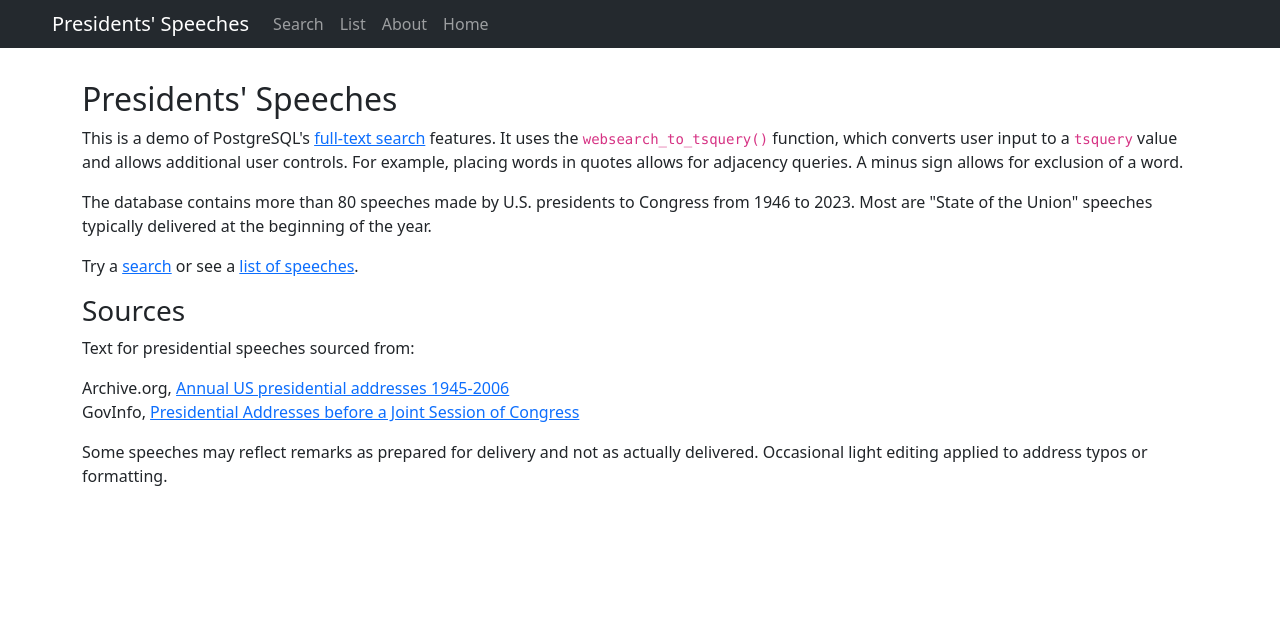
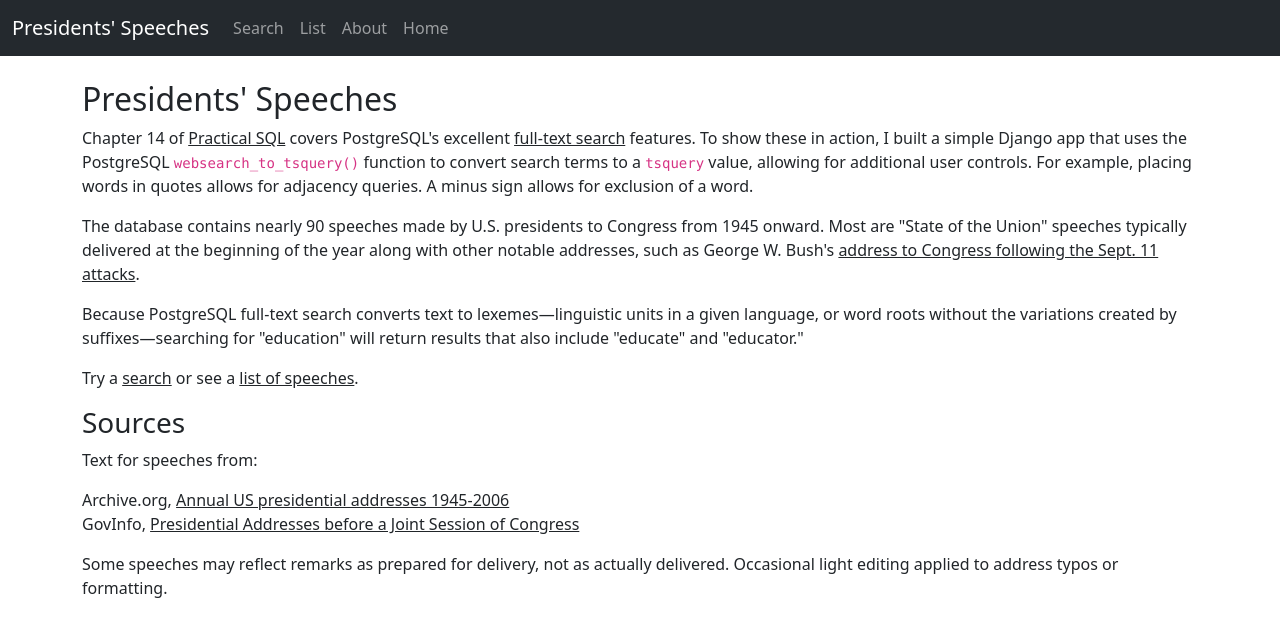
Before and after one commit to anthonydb/sandbox, a Django app: page /sotu/ in a window 1280 px wide. Shown: the top 637 px of the page. Run offline with Django 4.2, Linux system fonts and the light colour scheme; some libraries are stand-ins or nearby versions.

Commit message:
SOTU navigation and list improvements, mainly

```diff
--- a/core/templates/sandbox.html
+++ b/core/templates/sandbox.html
@@ -52,10 +52,10 @@
 
                 <p>I write a lot of code for work, but when I have time I like to experiment for fun. This site is a tech sandbox of sorts where I try out ideas or codify what I've learned so I can reference it later. Some of the projects:</p>
                 <p><strong><a href="/">This Site</a></strong> itself is a long-term hobby project built using the Django web framework. The code for the main site and the sub-apps is on <a href="https://github.com/anthonydb/sandbox">GitHub</a>.</p>
-                <p><strong><a href="../sotu/search/">U.S. Presidents' Speeches, 1945-2023</a></strong><br>
-                Search more than 80 speeches delivered by U.S. presidents to Congress—mostly State of the Union addresses but a few others too. The app uses PostgreSQL's <a href="https://www.postgresql.org/docs/current/textsearch.html">full-text search engine</a>, <a href="https://getbootstrap.com/">Bootstrap</a> and <a href="https://django-crispy-forms.readthedocs.io/en/latest/">django-crispy-forms</a> to search speeches and display results.</p>
+                <p><strong><a href="../sotu/search/">U.S. Presidents' Speeches to Congress</a></strong><br>
+                Search nearly 90 speeches delivered by U.S. presidents to Congress—mostly State of the Union addresses but a few others too. The app uses PostgreSQL's <a href="https://www.postgresql.org/docs/current/textsearch.html">full-text search engine</a>, <a href="https://getbootstrap.com/">Bootstrap</a> and <a href="https://django-crispy-forms.readthedocs.io/en/latest/">django-crispy-forms</a> to search speeches and display results.</p>
                 <p><strong><a href="../words/">Words on Art</a></strong><br>
-                A simple collection of quotes by writers, musicians and artists. It's a Django app that tries for a minimalist take on a blog platform.</p>
+                A simple collection of quotes by writers, musicians and artists. It's a Django app that tries for a minimalist art-installation take on a blog platform.</p>
                 <p><strong>Data Miscellany</strong><br>
                 Grab bag of data-technique tryouts. <a href="../data-miscellany/visual-us-births/">Visualizing U.S. births</a> using Datawrapper. <a href="../data-miscellany/booklist/nonfiction/">Fetching best-selling books</a> from a data API.</p>
             </div><!-- the-content -->
--- a/sotu/templates/sotu_about.html
+++ b/sotu/templates/sotu_about.html
@@ -7,18 +7,19 @@
     <div class="container">
         <div class="row">
             <h2>Presidents' Speeches</h2>
-            <p>This is a demo of PostgreSQL's <a href="https://www.postgresql.org/docs/current/textsearch.html">full-text search</a> features.
-                It uses the <code>websearch_to_tsquery()</code> function, which converts user input to a <code>tsquery</code> value and allows
-            additional user controls. For example, placing words in quotes allows for adjacency queries. A minus sign allows for exclusion of a word.</p>
-            <p>The database contains more than 80 speeches made by U.S. presidents to Congress from 1946 to 2023. Most are "State of the Union" speeches typically delivered at the beginning of the year.</p>
-            <p>Try a <a href="/sotu/search/">search</a> or see a <a href="/sotu/list/">list of speeches</a>.</p>
+            <p>Chapter 14 of <a href="https://www.practicalsql.com" class="link-dark">Practical SQL</a> covers PostgreSQL's excellent <a href="https://www.postgresql.org/docs/current/textsearch.html" class="link-dark">full-text search</a> features.
+                To show these in action, I built a simple Django app that uses the PostgreSQL <code>websearch_to_tsquery()</code> function to convert search terms to a <code>tsquery</code> value, allowing for additional user controls. For example, placing words in quotes allows for adjacency queries. A minus sign allows for exclusion of a word.</p>
+                <p>The database contains nearly 90 speeches made by U.S. presidents to Congress from 1945 onward. Most are "State of the Union" speeches typically delivered at the beginning of the year along with other notable addresses, such as George W. Bush's <a href="https://anthonydb.com/sotu/speech/84/" class="link-dark">address to Congress following the Sept. 11 attacks</a>.</p>
+                <p>Because PostgreSQL full-text search converts text to lexemes—linguistic units in a given language, or word roots without the variations created by suffixes—searching for "education" will return results that also include "educate" and "educator."</p>
+
+                <p>Try a <a href="/sotu/search/" class="link-dark">search</a> or see a <a href="/sotu/list/" class="link-dark">list of speeches</a>.</p>
         </div>
         <div class="row">
             <h3>Sources</h3>
-            <p>Text for presidential speeches sourced from:</p>
-            <p>Archive.org, <a href="https://archive.org/details/State-of-the-Union-Addresses-1945-2006">Annual US presidential addresses 1945-2006</a><br>
-                GovInfo, <a href="https://www.govinfo.gov/features/state-of-the-union">Presidential Addresses before a Joint Session of Congress</a><br></p>
-            <p>Some speeches may reflect remarks as prepared for delivery and not as actually delivered. Occasional light editing applied to address typos or formatting.</p>
+            <p>Text for speeches from:</p>
+            <p>Archive.org, <a href="https://archive.org/details/State-of-the-Union-Addresses-1945-2006" class="link-dark">Annual US presidential addresses 1945-2006</a><br>
+                GovInfo, <a href="https://www.govinfo.gov/features/state-of-the-union" class="link-dark">Presidential Addresses before a Joint Session of Congress</a><br></p>
+            <p>Some speeches may reflect remarks as prepared for delivery, not as actually delivered. Occasional light editing applied to address typos or formatting.</p>
         </div>
     </div>
 
--- a/sotu/templates/sotu_base.html
+++ b/sotu/templates/sotu_base.html
@@ -28,13 +28,15 @@
       <noscript><iframe src="https://www.googletagmanager.com/ns.html?id=GTM-5MLD8S5"
         height="0" width="0" style="display:none;visibility:hidden"></iframe></noscript>
       <!-- End Google Tag Manager (noscript) -->
-        <nav class="navbar p-1 navbar-expand fixed-top navbar-dark" style="background-color: #24292e;">
-            <a class="navbar-brand ps-5" href="/sotu/">Presidents' Speeches</a>
-            <button class="navbar-toggler" type="button" data-toggle="collapse" data-target="#navbarSupportedContent" aria-controls="navbarSupportedContent" aria-expanded="false" aria-label="Toggle navigation">
+
+      <nav class="navbar navbar-expand-md fixed-top navbar-dark" style="background-color: #24292e;"">
+        <div class="container-fluid">
+          <a class="navbar-brand" href="#">Presidents' Speeches</a>
+          <button class="navbar-toggler" type="button" data-bs-toggle="collapse" data-bs-target="#navbarNavDropdown" aria-controls="navbarNavDropdown" aria-expanded="false" aria-label="Toggle navigation">
             <span class="navbar-toggler-icon"></span>
           </button>
-            <div class="collapse navbar-collapse" id="navbarSupportedContent">
-                <ul class="navbar-nav mr-auto">
+          <div class="collapse navbar-collapse" id="navbarNavDropdown">
+            <ul class="navbar-nav">
               <li class="nav-item">
                 <a class="nav-link" href="/sotu/search/">Search</a>
               </li>
@@ -49,6 +51,7 @@
               </li>
             </ul>
           </div>
+        </div>
       </nav>
             {% block content %}
             {% endblock %}
--- a/sotu/templates/sotu_search.html
+++ b/sotu/templates/sotu_search.html
@@ -7,7 +7,7 @@
 {% block content %}
     <div class="container">
         <div class="row">
-            <h2>Search U.S. Presidents' State of the Union Speeches</h2>
+            <h2>Search U.S. Presidents' Speeches</h2>
         </div>
         <div class="row mt-3">
             <form method="post">
```
Also changed, not shown: data_miscellany/templates/viz_us_births.html (+8 -3 lines), sotu/forms.py (+5 -5 lines), sotu/templates/sotu_list.html (+7 -2 lines). Lines whose indentation alone changed are shown as unchanged.
